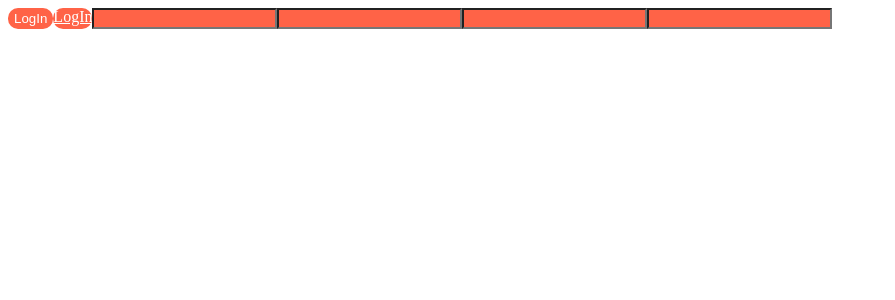
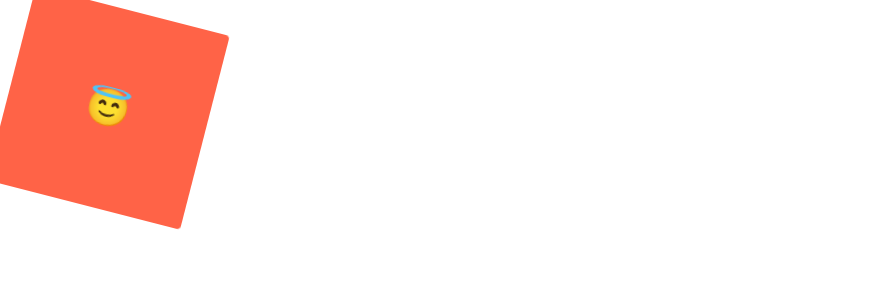
Before and after one commit to jsk1107/TIL, a React (Create React App) app in the folder reactjs-masterclass/: page / in a window 1280 px wide. Shown: the top 300 px of the page, without its empty margins (0-895 px from the left). Built offline with nearby package versions, Linux system fonts and the light colour scheme.

Commit message:
2.4 animations and pseudo selectors

```diff
--- a/reactjs-masterclass/src/App.js
+++ b/reactjs-masterclass/src/App.js
@@ -1,46 +1,68 @@
 import React from "react";
 import { ReactDOM } from "react-dom";
-import styled from "styled-components";
+import styled, { keyframes} from "styled-components";
 
-const Father = styled.div`
+const Wrapper = styled.div`
   display: flex;
 `;
 
 // property를 넘겨받아서 dynamic하게 사용가능.
+
+const rotateAnimation = keyframes`
+  /* from {
+    transform: rotate(0deg);
+    border-radius: 0px;
+  }
+  to {
+    transform: rotate(360deg);
+    border-radius: 100px;
+  } */
+  0%{
+    transform: rotate(0deg);
+    border-radius: 0px;
+  }
+  50%{
+    transform: rotate(360deg);
+    border-radius: 100px;
+  }
+  100%{
+    transform: rotate(0deg);
+    border-radius: 0px;
+  }
+`;
+
+
+
 const Box = styled.div`
   background-color: ${(props) => props.bgColor};
-  width: 100px;
-  height: 100px;
-`;
+  width: 200px;
+  height: 200px;
+  display: flexbox;
+  justify-content: center;
+  align-items: center;
+  animation: ${rotateAnimation} 1s linear infinite;
+  // box:span 하는것과 같은방법임. Pseudo Selector라고 부른다.
+  span{
+    font-size: 36px;
+    // span 내부에 또다시 속성을 주려면 &: (span:hover와 같음)를 사용하면 된다.
+    &:hover{
+      font-size: 40px;
+    }
 
-// Box의 모든 스타일을 상속받으려면 styled(Obj)를 사용하면됨.
-const Circle = styled(Box)`
-  border-radius: 50px;
-`;
-
-const Btn = styled.button`
-  color: white;
-  background-color: tomato;
-  border: 0;
-  border-radius: 10px;
-`;
-
-const Input = styled.input.attrs({ required: true, minLength: 10 })`
-  color: white;
-  background-color: tomato;
+    &:active{
+      opacity: 0;
+    }
+  }
 `;
 
 function App() {
   return (
-    <Father>
-      <Btn> LogIn</Btn>
-      <Btn as="a" href="/"> LogIn</Btn>
+    <Wrapper>
+      <Box bgColor="tomato">
+        <span> 😇 </span>
+      </Box>
 
-      <Input></Input>
-      <Input></Input>
-      <Input></Input>
-      <Input></Input>
-    </Father>
+    </Wrapper>
   );
 }
 
```
